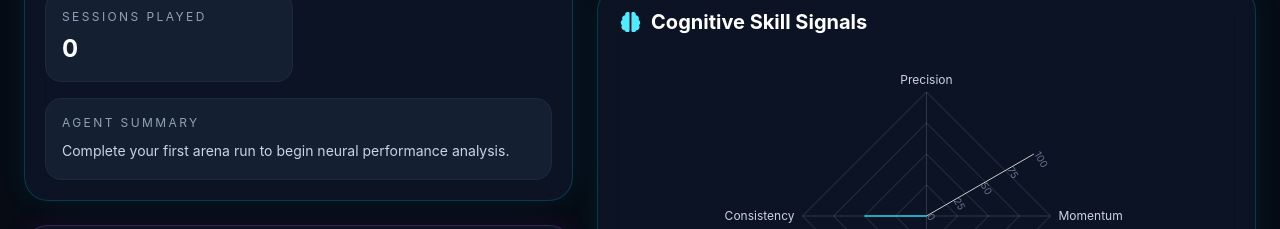
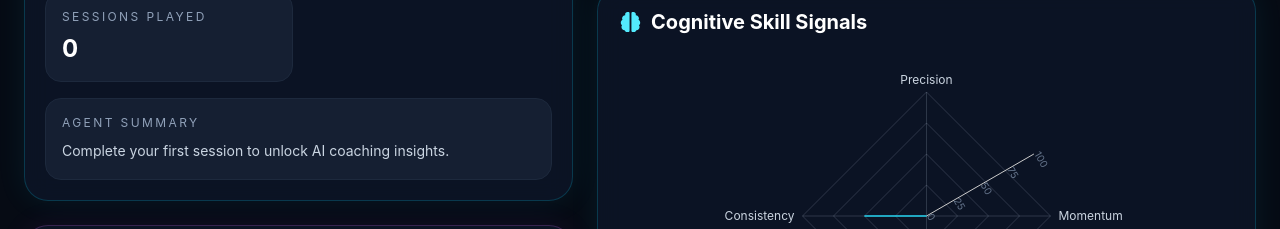
Before and after one commit to Breedlove-Jason/takeneuroiq, a React (Vite) app: page /profile in a window 1280 px wide. Shown: the part 1100-1329 px from the top of the page. Built offline with nearby package versions, Linux system fonts and the light colour scheme.

Commit message:
Checkpoint: Centralize session analytics and dynamic coaching summary

```diff
--- a/src/analytics/cognitiveTracks.js
+++ b/src/analytics/cognitiveTracks.js
@@ -1,3 +1,7 @@
+export function buildCognitiveTracks(sessions = []) {
+  return calculateCognitiveTracks(sessions);
+}
+
 export function calculateCognitiveTracks(sessions = []) {
   if (!Array.isArray(sessions) || sessions.length === 0) {
     return {
--- /dev/null
+++ b/src/analytics/sessionAnalytics.js
@@ -0,0 +1,36 @@
+import { calculateAdaptiveDifficulty } from "./adaptiveDifficulty";
+import { generateCoachingInsight } from "./coachingEngine";
+import { buildCognitiveTracks } from "./cognitiveTracks";
+import { calculateNeuralTrend } from "../utils/sessionTrendUtils";
+import { calculatePressureState } from "../utils/sessionTrendUtils";
+
+export function buildSessionAnalytics(sessions) {
+  if (!sessions || sessions.length === 0) {
+    return null;
+  }
+
+  const cognitiveTracks = buildCognitiveTracks(sessions);
+  const neuralTrend = calculateNeuralTrend(sessions);
+  const pressureState = calculatePressureState(sessions);
+
+  const adaptiveDifficulty = calculateAdaptiveDifficulty({
+    neuralTrend,
+    pressureState,
+    cognitiveTracks,
+  });
+
+  const coachingInsight = generateCoachingInsight({
+    cognitiveTracks,
+    neuralTrend,
+    pressureState,
+    adaptiveDifficulty,
+  });
+
+  return {
+    cognitiveTracks,
+    neuralTrend,
+    pressureState,
+    adaptiveDifficulty,
+    coachingInsight,
+  };
+}
--- a/src/pages/ProfilePage.jsx
+++ b/src/pages/ProfilePage.jsx
@@ -16,10 +16,10 @@ import {
   PolarRadiusAxis,
   ResponsiveContainer,
 } from "recharts";
-import { getSessions, clearSessions } from "../game/sessionTracker";
 import { getPlayerName, setPlayerName } from "../game/playerIdentity";
-import { calculateCognitiveTracks } from "../analytics/cognitiveTracks";
+import { useSessionData } from "../hooks/useSessionData";
 import ProfileAnalytics from "../components/ProfileAnalytics";
+import { buildSessionAnalytics } from "../analytics/sessionAnalytics";
 
 function formatSessionTime(timestamp) {
   if (!timestamp) return "—";
@@ -33,7 +33,8 @@ function ProfilePage() {
   const [playerName, setPlayerNameState] = useState(() => getPlayerName());
   const [nameInput, setNameInput] = useState(() => getPlayerName());
   const [nameSaved, setNameSaved] = useState(false);
-  const [sessions, setSessions] = useState(() => [...getSessions()]);
+  const { sessions, resetSessions } = useSessionData();
+  const analytics = buildSessionAnalytics(sessions);
   const chartContainerRef = useRef(null);
   const [chartDimensions, setChartDimensions] = useState({
     width: 0,
@@ -41,7 +42,23 @@ function ProfilePage() {
   });
 
   const recentSessions = [...sessions].slice(-5).reverse();
-  const cognitiveTracks = calculateCognitiveTracks(sessions);
+
+  const {
+    cognitiveTracks = {
+      patternRecognition: 0,
+      focusStability: 0,
+      processingSpeed: 0,
+      consistency: 0,
+    },
+    neuralTrend = { direction: "neutral", change: 0 },
+    pressureState = { state: "neutral", label: "Stable Load", detail: "" },
+    adaptiveDifficulty = { state: "steady", label: "Steady Mode" },
+    coachingInsight = { summary: "", detail: "" },
+  } = analytics || {};
+
+  const agentSummary = analytics
+    ? `${analytics.coachingInsight.summary} ${analytics.coachingInsight.detail}`.trim()
+    : "Complete your first session to unlock AI coaching insights.";
 
   const normalizedNameInput = nameInput.trim();
   const canSavePlayerName =
@@ -226,69 +243,6 @@ function ProfilePage() {
     { skill: "Consistency", value: consistencyScore },
   ];
 
-  const performanceInsight = (() => {
-    if (sessions.length === 0) {
-      return "Complete your first arena run to begin neural performance analysis.";
-    }
-
-    const insights = [];
-
-    if (averageAccuracy >= 90) {
-      insights.push(
-        "Precision is running above baseline, indicating strong pattern recognition control.",
-      );
-    } else if (averageAccuracy >= 75) {
-      insights.push(
-        "Accuracy is stable, with room to sharpen precision under pressure.",
-      );
-    } else {
-      insights.push(
-        "Precision remains an active improvement area and may benefit from slower, more controlled runs.",
-      );
-    }
-
-    if (solveRate >= 90) {
-      insights.push(
-        "Solve rate is elite, showing highly efficient puzzle conversion across attempts.",
-      );
-    } else if (solveRate >= 75) {
-      insights.push(
-        "Solve rate is healthy, suggesting a solid balance between output and precision.",
-      );
-    } else {
-      insights.push(
-        "Solve rate is still developing, indicating that accuracy under active attempt volume can improve further.",
-      );
-    }
-
-    if (bestStreak >= 10) {
-      insights.push(
-        "Momentum resilience is strong, with extended streaks sustained during timed play.",
-      );
-    } else if (bestStreak >= 5) {
-      insights.push(
-        "Streak control is forming, though longer momentum chains are still developing.",
-      );
-    } else {
-      insights.push(
-        "Momentum breaks quickly, suggesting pressure handling is still stabilizing.",
-      );
-    }
-
-    if (averageScore >= 1000) {
-      insights.push(
-        "Scoring efficiency is trending high, pointing to strong processing speed and execution.",
-      );
-    } else if (averageScore >= 600) {
-      insights.push("Scoring output is building steadily across sessions.");
-    } else {
-      insights.push(
-        "Scoring output is still early-stage, with growth expected as consistency improves.",
-      );
-    }
-
-    return insights.join(" ");
-  })();
   const scoreTrend = (() => {
     if (sessions.length < 2) {
       return "Not enough sessions yet to detect a score trend.";
@@ -375,8 +329,7 @@ function ProfilePage() {
 
     if (!confirmed) return;
 
-    clearSessions();
-    setSessions([]);
+    resetSessions();
   };
 
   const handleSavePlayerName = () => {
@@ -398,34 +351,12 @@ function ProfilePage() {
   };
 
   useEffect(() => {
-    if (!nameSaved) return;
-
     const timeout = window.setTimeout(() => {
       setNameSaved(false);
     }, 2000);
 
     return () => window.clearTimeout(timeout);
   }, [nameSaved]);
-
-  useEffect(() => {
-    const syncPlayerSessions = () => {
-      const currentPlayer = getPlayerName();
-      setSessions(
-        getSessions().filter((session) => session.name === currentPlayer),
-      );
-    };
-
-    syncPlayerSessions();
-
-    window.addEventListener("takeneuroiq:sessions-updated", syncPlayerSessions);
-
-    return () => {
-      window.removeEventListener(
-        "takeneuroiq:sessions-updated",
-        syncPlayerSessions,
-      );
-    };
-  }, [playerName]);
 
   useEffect(() => {
     const chartContainer = chartContainerRef.current;
@@ -633,7 +564,7 @@ function ProfilePage() {
                     Agent Summary
                   </p>
                   <p className="mt-2 text-sm leading-6 text-slate-300">
-                    {performanceInsight}
+                    {agentSummary}
                   </p>
                 </div>
               </div>
```
